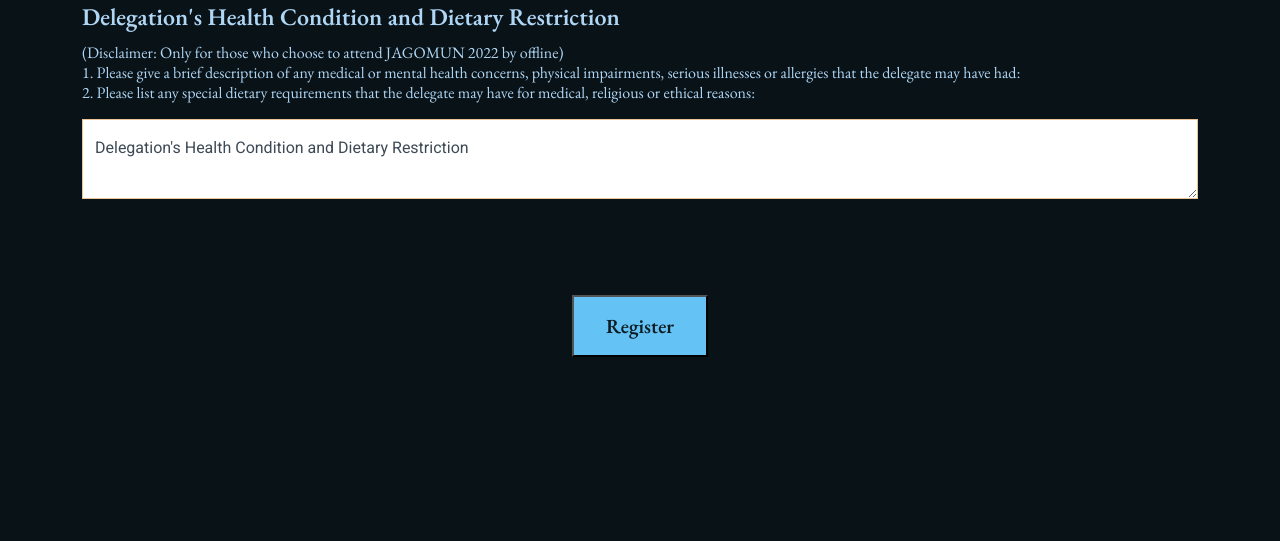
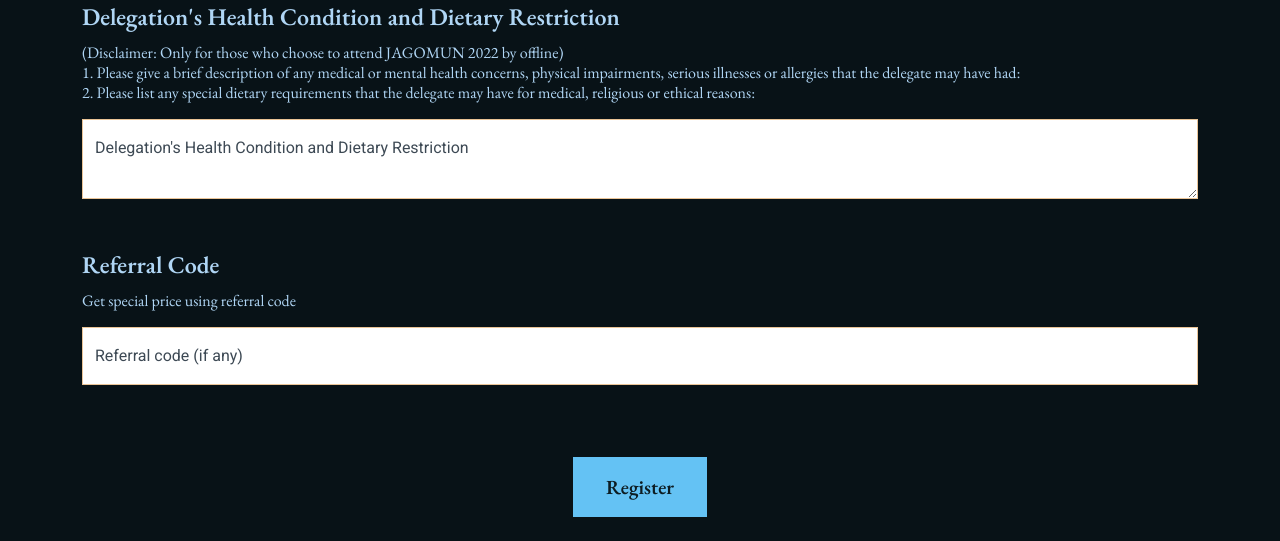
Before and after one commit to NoFall887/jagomun-2022, a PHP site: page /register.php in a window 1280 px wide. Shown: the part 2257-2798 px from the top of the page. Before the commit the page ends 2614 px from the top, so only its background shows below. Run offline with PHP 8.4, Linux system fonts and the light colour scheme; some libraries are stand-ins or nearby versions.

Commit message:
add referral code form change online/offline options

```diff
--- a/js/form.js
+++ b/js/form.js
@@ -9,11 +9,9 @@ const onlineOfflineCouncil = {
   online: [
     "UNEP (United Nations Environment Programme)",
     "EU (European Union)",
+    "UNSC (United Nations Security Council)",
   ],
-  offline: [
-    "UNSC (United Nations Security Council)",
-    "WHO (World Health Organization)",
-  ],
+  offline: ["WHO (World Health Organization)"],
 };
 
 let lastOnlineOffline = "";
--- a/register.php
+++ b/register.php
@@ -177,8 +177,19 @@ if ($_SERVER["REQUEST_METHOD"] == "POST") {
             <label for="healthCondition">Delegation's Health Condition and Dietary Restriction</label>
           </div>
         </fieldset>
+        <fieldset>
+          <legend>
+            Referral Code
+          </legend>
+          <p class="disclaimer">Get special price using referral code
+          </p>
+          <div class="form-floating mb-4">
+            <input type="text" class="form-control" placeholder="Referral code (if any)" id="referralCode" name="referralCode" required><?php echo isset($_POST['referralCode']) ? htmlspecialchars($_POST['referralCode']) : '' ?></input>
+            <label for="referralCode">Referral code (if any)</label>
+          </div>
+        </fieldset>
         <div class="text-center mb-4">
-          <button type="submit" class="main-button">Register</button>
+          <button type="submit" class="btn main-button">Register</button>
         </div>
 
     </form>
--- a/scripts/query.php
+++ b/scripts/query.php
@@ -41,8 +41,9 @@ function insertData()
       second_country,
       second_reason,
       experience,
-      health_condition
-    ) VALUES (?,?,?,?,?,?,?,?,?,?,?,?,?,?,?,?,?,?,?,?,?,?)");
+      health_condition,
+      referral_code
+    ) VALUES (?,?,?,?,?,?,?,?,?,?,?,?,?,?,?,?,?,?,?,?,?,?,?)");
 
     $count = 0;
     $values = [];
@@ -70,7 +71,7 @@ function insertData()
     $count = 0;
     //
     // use exec() because no results are returned
-    $statement->bind_param("ssssssssssssssssssssss", ...$values);
+    $statement->bind_param("sssssssssssssssssssssss", ...$values);
     $statement->execute();
     $statement->close();
     return array("status" => "success", "message" => "Registration success!");
```
